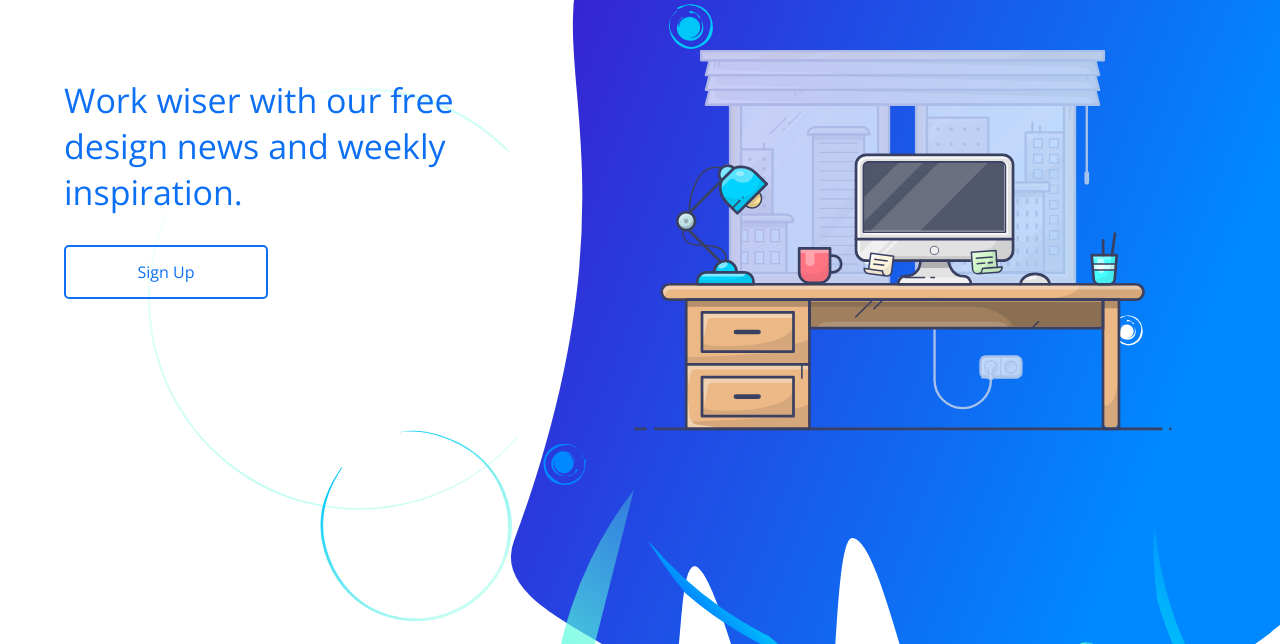
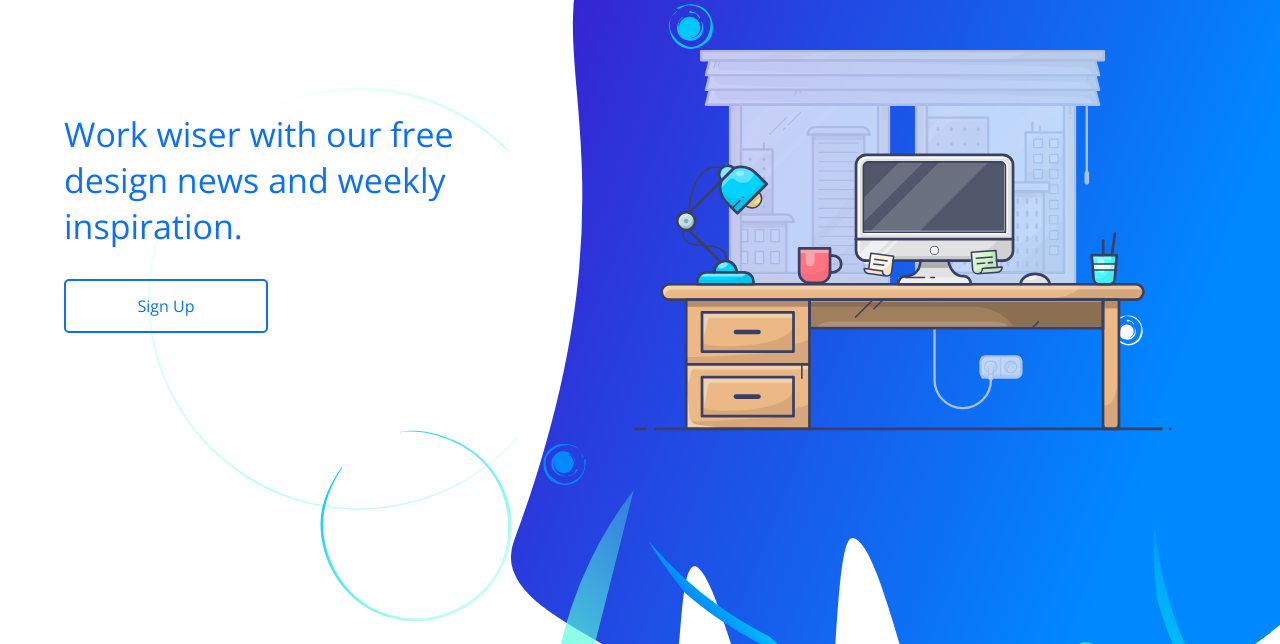
Before and after one commit to yonathant/desnews, a plain HTML site: page index.html in a window 1280 px wide. Shown: the part 156-800 px from the top of the page. Drawn offline with nearby package versions, Linux system fonts and the light colour scheme.

Commit message:
responsive

```diff
--- a/styles.css
+++ b/styles.css
@@ -101,8 +101,8 @@ header {
  background-position: top right;
 }
 header h1 {
- width: 40%;
- margin: 2em 0 0 0;
+ width: 35%;
+ margin: 3em 0 0 0;
 }
 
 /*Chemistry*/
```
